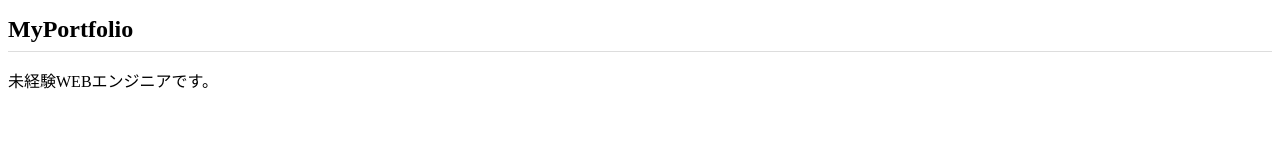
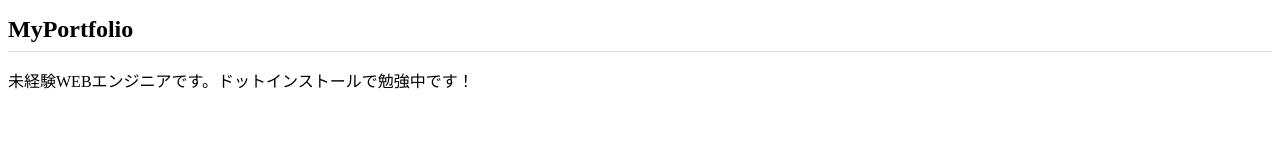
Before and after one commit to mishuuu-3000/mishuuu-3000.github.io, a plain HTML site: page index.html in a window 1280 px wide. Drawn offline with Linux system fonts and the light colour scheme.

Commit message:
Add files via upload

```diff
--- a/index.html
+++ b/index.html
@@ -8,6 +8,6 @@
 </head>
 <body>
   <h1>MyPortfolio</h1>
-  <p>未経験WEBエンジニアです。</p>
+  <p>未経験WEBエンジニアです。ドットインストールで勉強中です！</p>
 </body>
 </html>
```
